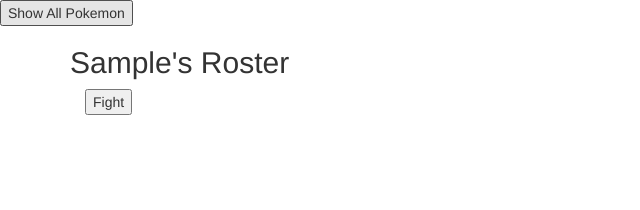
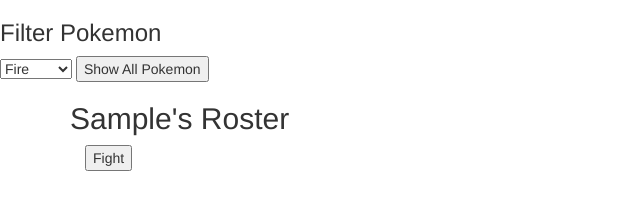
Before and after one commit to trentondaniels/201Final, a plain HTML site: page frontend/index.html in a window 1280 px wide. Both pictures are taken after typing "Sample" into the empty fields and a click on the input "Submit". Shown: the whole page, without its empty margins (0-640 px from the left). Drawn offline with nearby package versions, Linux system fonts and the light colour scheme; no server answers.

Commit message:
Update index.html
Setting up my menus for filtering

```diff
--- a/frontend/index.html
+++ b/frontend/index.html
@@ -18,6 +18,22 @@
 
 			<!--Roster Select Screen-->
 			<div ng-show="userLogged">
+
+				 <h3>Filter Pokemon</h3>
+
+				<select id ="ddl" name="ddl" onmousedown="this.value='';" onchange="jsFunction(this.value);">
+				  <option value='Fire'>Fire</option>
+				  <option value='Water'>Water</option>
+				  <option value='Electric'>Electric</option>
+				  <option value='Grass'>Grass</option>
+				  <option value='Ice'>Ice</option>
+				  <option value='Psychic'>Psychic</option>
+				  <option value='Fighting'>Fighting</option>
+				  <option value='Rock'>Rock</option>
+				  <option value='Fire'>Fire</option>
+				  <option value='Dragon'>Dragon</option>
+				</select>
+
 				<button id="getAll" ng-click="getPokemon()">Show All Pokemon</button>
 				<div class="container">
 					<!--Stuff dealing with the GET-->
```
